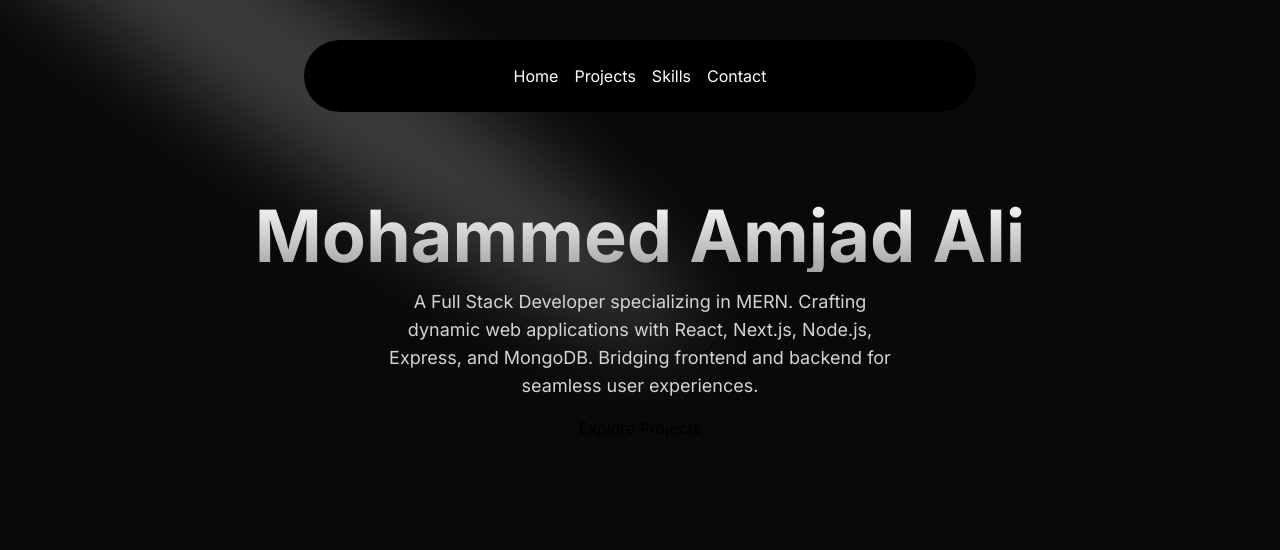
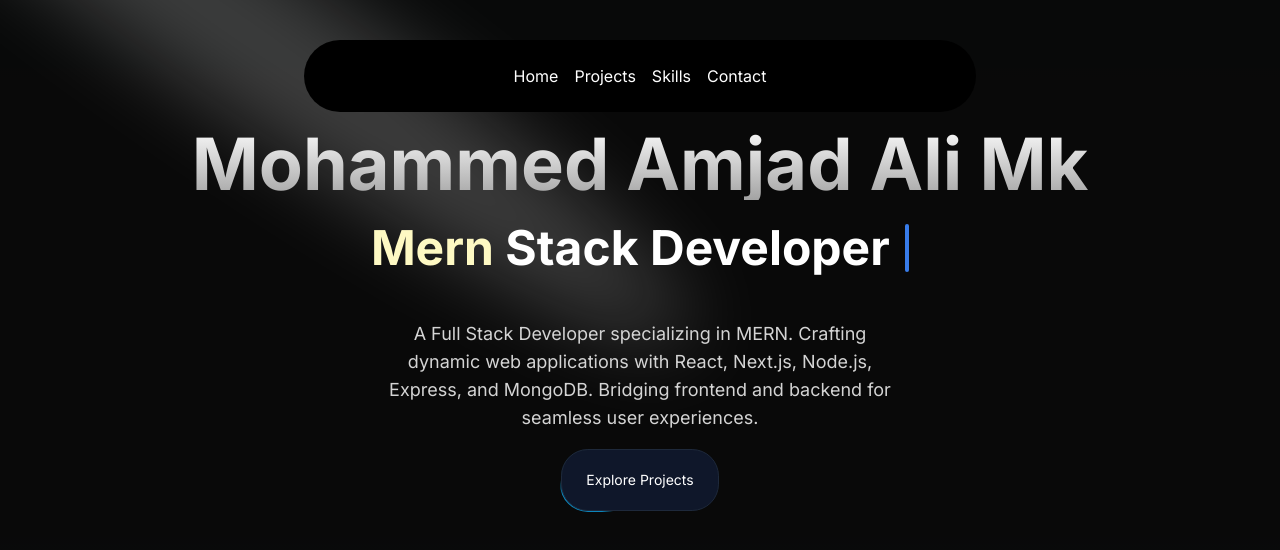
Before and after one commit to amjad78678/Portfolio_2.0, a Next.js app: page / in a window 1280 px wide. Shown: the top 550 px of the page. Built offline with nearby package versions, Linux system fonts and the light colour scheme.

Commit message:
after giving designation

```diff
--- a/src/components/HeroSection.tsx
+++ b/src/components/HeroSection.tsx
@@ -1,8 +1,26 @@
 import Link from 'next/link'
 import React from 'react'
 import { Spotlight } from './ui/Spotlight'
+import { Button } from "./ui/moving-border";
+import { TypewriterEffectSmooth } from './ui/typewriter-effect';
 
 const HeroSection = () => {
+    const words = [
+        {
+          text: "Mern",
+          className: "text-yellow-100 dark:text-yellow-100",
+
+        },
+        {
+          text: "Stack",
+        },
+        {
+          text: "Developer",
+
+        },
+
+
+      ];
   return (
     <div
     className='h-auto md:h-[40rem] w-full rouded-md flex flex-col justify-center items-center relative overflow-hidden mx-auto py-10 md:py:0'
@@ -13,12 +31,26 @@
       />
         <div className='p-4 relative z-10 w-full text-center'>
 
-<h1 className='mt-20 md:mt-0 text-4xl md:text-7xl font-bold bg-clip-text text-transparent bg-gradient-to-b from-neutral-50 to-neutral-400'>Mohammed Amjad Ali</h1>
+<h1 className='mt-20 md:mt-0 text-4xl md:text-7xl font-bold bg-clip-text text-transparent bg-gradient-to-b from-neutral-50 to-neutral-400'>
+
+
+    Mohammed Amjad Ali Mk
+    </h1>
+    <div className='flex flex-col items-center justify-center '>
+    <TypewriterEffectSmooth words={words} />
+    </div>
 <p className='mt-4 font-normal text-base md:text-lg text-neutral-300 max-w-lg mx-auto'>
 A Full Stack Developer specializing in MERN. Crafting dynamic web applications with React, Next.js, Node.js, Express, and MongoDB. Bridging frontend and backend for seamless user experiences.
 </p>
 <div className='mt-4'>
-<Link href={'/projects'}>Explore Projects</Link>
+<Link href={'/projects'}>
+<Button
+        borderRadius="1.75rem"
+        className="bg-white dark:bg-slate-900 text-black dark:text-white border-neutral-200 dark:border-slate-800"
+      >
+      Explore Projects
+      </Button>
+</Link>
 </div>
 
         </div>
--- /dev/null
+++ b/src/components/ui/moving-border.tsx
@@ -0,0 +1,139 @@
+"use client";
+import React from "react";
+import {
+  motion,
+  useAnimationFrame,
+  useMotionTemplate,
+  useMotionValue,
+  useTransform,
+} from "framer-motion";
+import { useRef } from "react";
+import { cn } from "@/utils/cn";
+
+export function Button({
+  borderRadius = "1.75rem",
+  children,
+  as: Component = "button",
+  containerClassName,
+  borderClassName,
+  duration,
+  className,
+  ...otherProps
+}: {
+  borderRadius?: string;
+  children: React.ReactNode;
+  as?: any;
+  containerClassName?: string;
+  borderClassName?: string;
+  duration?: number;
+  className?: string;
+  [key: string]: any;
+}) {
+  return (
+    <Component
+      className={cn(
+        "bg-transparent relative text-xl  h-16 w-40 p-[1px] overflow-hidden ",
+        containerClassName
+      )}
+      style={{
+        borderRadius: borderRadius,
+      }}
+      {...otherProps}
+    >
+      <div
+        className="absolute inset-0"
+        style={{ borderRadius: `calc(${borderRadius} * 0.96)` }}
+      >
+        <MovingBorder duration={duration} rx="30%" ry="30%">
+          <div
+            className={cn(
+              "h-20 w-20 opacity-[0.8] bg-[radial-gradient(var(--sky-500)_40%,transparent_60%)]",
+              borderClassName
+            )}
+          />
+        </MovingBorder>
+      </div>
+
+      <div
+        className={cn(
+          "relative bg-slate-900/[0.8] border border-slate-800 backdrop-blur-xl text-white flex items-center justify-center w-full h-full text-sm antialiased",
+          className
+        )}
+        style={{
+          borderRadius: `calc(${borderRadius} * 0.96)`,
+        }}
+      >
+        {children}
+      </div>
+    </Component>
+  );
+}
+
+export const MovingBorder = ({
+  children,
+  duration = 2000,
+  rx,
+  ry,
+  ...otherProps
+}: {
+  children: React.ReactNode;
+  duration?: number;
+  rx?: string;
+  ry?: string;
+  [key: string]: any;
+}) => {
+  const pathRef = useRef<any>();
+  const progress = useMotionValue<number>(0);
+
+  useAnimationFrame((time) => {
+    const length = pathRef.current?.getTotalLength();
+    if (length) {
+      const pxPerMillisecond = length / duration;
+      progress.set((time * pxPerMillisecond) % length);
+    }
+  });
+
+  const x = useTransform(
+    progress,
+    (val) => pathRef.current?.getPointAtLength(val).x
+  );
+  const y = useTransform(
+    progress,
+    (val) => pathRef.current?.getPointAtLength(val).y
+  );
+
+  const transform = useMotionTemplate`translateX(${x}px) translateY(${y}px) translateX(-50%) translateY(-50%)`;
+
+  return (
+    <>
+      <svg
+        xmlns="http://www.w3.org/2000/svg"
+        preserveAspectRatio="none"
+        className="absolute h-full w-full"
+        width="100%"
+        height="100%"
+        {...otherProps}
+      >
+        <rect
+          fill="none"
+          width="100%"
+          height="100%"
+          rx={rx}
+          ry={ry}
+          ref={pathRef}
+        />
+      </svg>
+      <motion.div
+        style={{
+          position: "absolute",
+          top: 0,
+          left: 0,
+          display: "inline-block",
+          transform,
+        }}
+      >
+        {children}
+      </motion.div>
+    </>
+  );
+};
--- /dev/null
+++ b/src/components/ui/typewriter-effect.tsx
@@ -0,0 +1,187 @@
+"use client";
+
+import { cn } from "@/utils/cn";
+import { motion, stagger, useAnimate, useInView } from "framer-motion";
+import { useEffect } from "react";
+
+export const TypewriterEffect = ({
+  words,
+  className,
+  cursorClassName,
+}: {
+  words: {
+    text: string;
+    className?: string;
+  }[];
+  className?: string;
+  cursorClassName?: string;
+}) => {
+  // split text inside of words into array of characters
+  const wordsArray = words.map((word) => {
+    return {
+      ...word,
+      text: word.text.split(""),
+    };
+  });
+
+  const [scope, animate] = useAnimate();
+  const isInView = useInView(scope);
+  useEffect(() => {
+    if (isInView) {
+      animate(
+        "span",
+        {
+          display: "inline-block",
+          opacity: 1,
+          width: "fit-content",
+        },
+        {
+          duration: 0.3,
+          delay: stagger(0.1),
+          ease: "easeInOut",
+        }
+      );
+    }
+  }, [isInView]);
+
+  const renderWords = () => {
+    return (
+      <motion.div ref={scope} className="inline">
+        {wordsArray.map((word, idx) => {
+          return (
+            <div key={`word-${idx}`} className="inline-block">
+              {word.text.map((char, index) => (
+                <motion.span
+                  initial={{}}
+                  key={`char-${index}`}
+                  className={cn(
+                    `dark:text-white text-black opacity-0 hidden`,
+                    word.className
+                  )}
+                >
+                  {char}
+                </motion.span>
+              ))}
+              &nbsp;
+            </div>
+          );
+        })}
+      </motion.div>
+    );
+  };
+  return (
+    <div
+      className={cn(
+        "text-base sm:text-xl md:text-3xl lg:text-5xl font-bold text-center",
+        className
+      )}
+    >
+      {renderWords()}
+      <motion.span
+        initial={{
+          opacity: 0,
+        }}
+        animate={{
+          opacity: 1,
+        }}
+        transition={{
+          duration: 0.8,
+          repeat: Infinity,
+          repeatType: "reverse",
+        }}
+        className={cn(
+          "inline-block rounded-sm w-[4px] h-4 md:h-6 lg:h-10 bg-blue-500",
+          cursorClassName
+        )}
+      ></motion.span>
+    </div>
+  );
+};
+
+export const TypewriterEffectSmooth = ({
+  words,
+  className,
+  cursorClassName,
+}: {
+  words: {
+    text: string;
+    className?: string;
+  }[];
+  className?: string;
+  cursorClassName?: string;
+}) => {
+  // split text inside of words into array of characters
+  const wordsArray = words.map((word) => {
+    return {
+      ...word,
+      text: word.text.split(""),
+    };
+  });
+  const renderWords = () => {
+    return (
+      <div>
+        {wordsArray.map((word, idx) => {
+          return (
+            <div key={`word-${idx}`} className="inline-block">
+              {word.text.map((char, index) => (
+                <span
+                  key={`char-${index}`}
+                  className={cn(`dark:text-white text-black `, word.className)}
+                >
+                  {char}
+                </span>
+              ))}
+              &nbsp;
+            </div>
+          );
+        })}
+      </div>
+    );
+  };
+
+  return (
+    <div className={cn("flex space-x-1 my-6", className)}>
+      <motion.div
+        className="overflow-hidden pb-2"
+        initial={{
+          width: "0%",
+        }}
+        whileInView={{
+          width: "fit-content",
+        }}
+        transition={{
+          duration: 2,
+          ease: "linear",
+          delay: 1,
+        }}
+      >
+        <div
+          className="text-xs sm:text-base md:text-xl lg:text:3xl xl:text-5xl font-bold"
+          style={{
+            whiteSpace: "nowrap",
+          }}
+        >
+          {renderWords()}{" "}
+        </div>{" "}
+      </motion.div>
+      <motion.span
+        initial={{
+          opacity: 0,
+        }}
+        animate={{
+          opacity: 1,
+        }}
+        transition={{
+          duration: 0.8,
+
+          repeat: Infinity,
+          repeatType: "reverse",
+        }}
+        className={cn(
+          "block rounded-sm w-[4px]  h-4 sm:h-6 xl:h-12 bg-blue-500",
+          cursorClassName
+        )}
+      ></motion.span>
+    </div>
+  );
+};
--- a/tailwind.config.ts
+++ b/tailwind.config.ts
@@ -1,4 +1,9 @@
 import type { Config } from "tailwindcss";
+const defaultTheme = require("tailwindcss/defaultTheme");
+const colors = require("tailwindcss/colors");
+const {
+  default: flattenColorPalette,
+} = require("tailwindcss/lib/util/flattenColorPalette");
 
 const config: Config = {
   content: [
@@ -31,6 +36,20 @@
       },
     },
   },
-  plugins: [],
+  plugins: [
+
+    addVariablesForColors,
+  ],
 };
+function addVariablesForColors({ addBase, theme }: any) {
+  let allColors = flattenColorPalette(theme("colors"));
+  let newVars = Object.fromEntries(
+    Object.entries(allColors).map(([key, val]) => [`--${key}`, val])
+  );
+
+  addBase({
+    ":root": newVars,
+  });
+}
+
 export default config;
```
